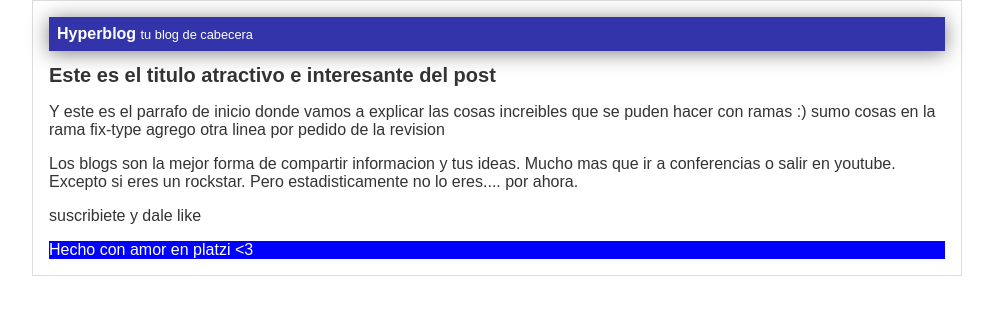
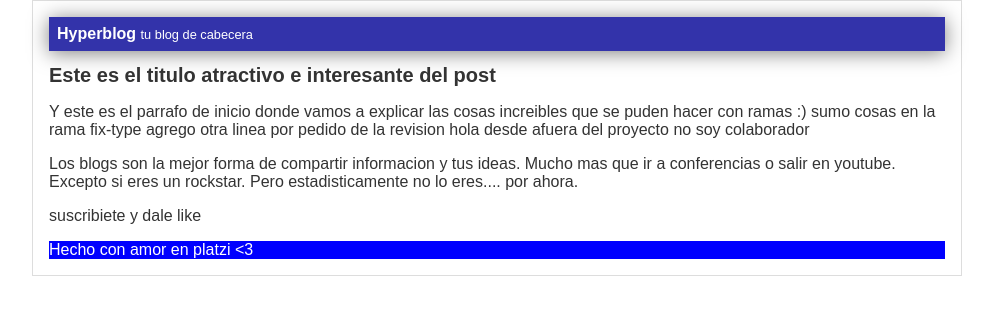
Before and after one commit to Blake-ST/hyperblog, a plain HTML site: page index.html in a window 1280 px wide. Shown: the whole page, without its empty margins (143-1136 px from the left). Drawn offline with Linux system fonts and the light colour scheme.

Commit message:
commit desde afuera el proyecto

```diff
--- a/index.html
+++ b/index.html
@@ -21,6 +21,8 @@
                 sumo cosas en la rama fix-type
 
                 agrego otra linea por pedido de la revision
+
+                hola desde afuera del proyecto no soy colaborador
             </p>
             <p>Los blogs son la mejor forma de compartir informacion y tus ideas.
                 Mucho mas que ir a conferencias o salir en youtube. Excepto si eres
```
